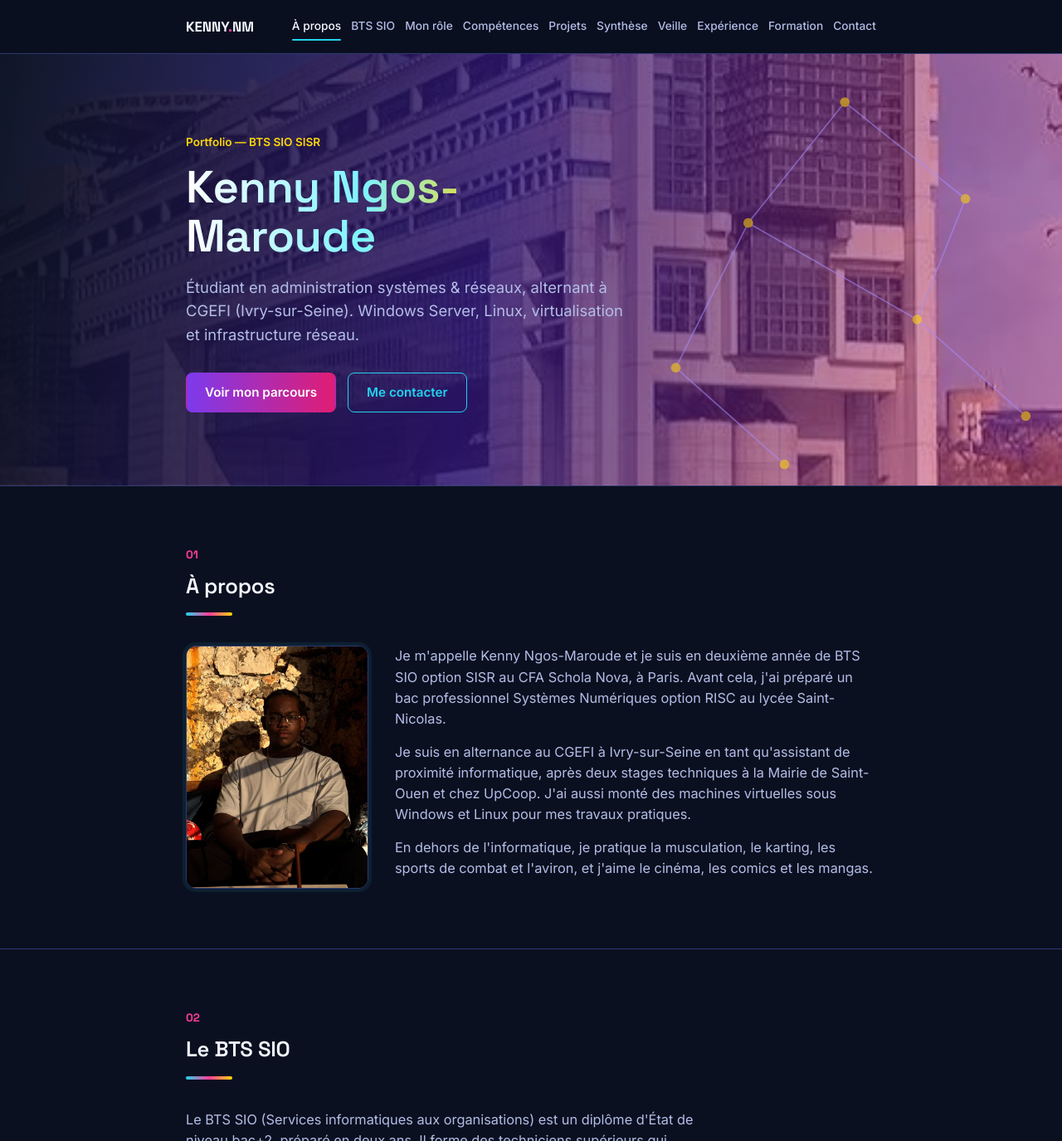
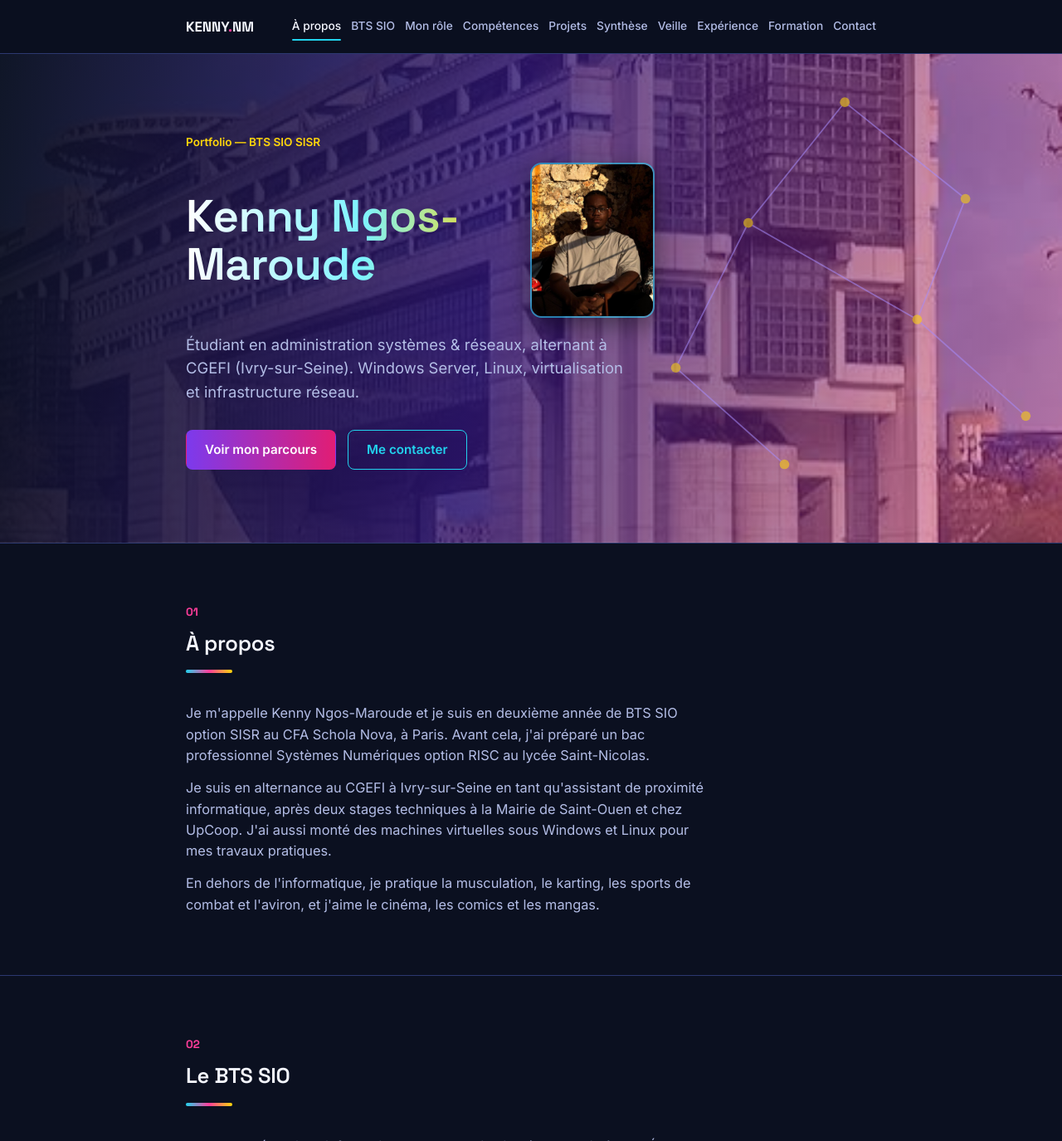
Before and after one commit to Max-thecreator/portfolio-version-final, a plain HTML site: page index.html in a window 1280 px wide. Shown: the top 1375 px of the page at 83% size. Drawn offline with Linux system fonts and the light colour scheme.

Commit message:
Place la photo à côté du nom dans l'en-tête
Co-Authored-By: Claude Opus 5.5 <noreply@anthropic.com>
Claude-Session: https://claude.ai/code/session_01LZrT58SiqQtKYqK9Pj3xgE

```diff
--- a/index.html
+++ b/index.html
@@ -27,10 +27,10 @@
 <style>
   .hero{background-image:linear-gradient(100deg, rgba(11,16,32,0.96) 0%, rgba(48,22,120,0.80) 46%, rgba(255,61,154,0.38) 100%), url('hero-bercy.jpg');}
   @media (max-width:640px){ .hero{background-image:linear-gradient(180deg, rgba(11,16,32,0.90) 0%, rgba(48,22,120,0.78) 100%), url('hero-bercy.jpg');} }
-  .about-grid{display:grid; grid-template-columns:220px 1fr; gap:32px; align-items:start;}
-  .about-photo{margin:0; border-radius:12px; overflow:hidden; border:1px solid var(--line); box-shadow:0 0 0 4px rgba(34,211,238,0.08);}
-  .about-photo img{display:block; width:100%; height:auto; aspect-ratio:3/4; object-fit:cover;}
-  @media (max-width:640px){ .about-grid{grid-template-columns:1fr; gap:22px;} .about-photo{max-width:240px;} }
+  .hero-id{display:flex; align-items:center; gap:28px;}
+  .hero-photo{margin:0; flex:0 0 auto; width:150px; border-radius:14px; overflow:hidden; border:2px solid rgba(34,211,238,0.55); box-shadow:0 10px 30px rgba(0,0,0,0.45);}
+  .hero-photo img{display:block; width:100%; height:auto; aspect-ratio:4/5; object-fit:cover; object-position:center 28%;}
+  @media (max-width:640px){ .hero-id{gap:16px;} .hero-photo{width:96px; border-radius:10px;} }
 </style>
 </head>
 <body>
@@ -79,7 +79,10 @@
   </svg>
   <div class="wrap hero-content">
     <div class="eyebrow">Portfolio — BTS SIO SISR</div>
-    <h1>Kenny Ngos-Maroude</h1>
+    <div class="hero-id">
+      <h1>Kenny Ngos-Maroude</h1>
+      <figure class="hero-photo"><img src="kenny.jpg" alt="Portrait de Kenny Ngos-Maroude" width="720" height="960"></figure>
+    </div>
     <p class="tag">Étudiant en administration systèmes &amp; réseaux, alternant à CGEFI (Ivry-sur-Seine). Windows Server, Linux, virtualisation et infrastructure réseau.</p>
     <div class="hero-actions">
       <a class="btn primary" href="#experience">Voir mon parcours</a>
@@ -91,14 +94,9 @@
 <section id="about">
   <div class="wrap">
     <div class="section-head"><span class="num">01</span><h2>À propos</h2></div>
-    <div class="about-grid">
-    <figure class="about-photo"><img src="kenny.jpg" alt="Portrait de Kenny Ngos-Maroude" width="720" height="960" loading="lazy"></figure>
-    <div class="about-text">
     <p class="lead">Je m'appelle Kenny Ngos-Maroude et je suis en deuxième année de BTS SIO option SISR au CFA Schola Nova, à Paris. Avant cela, j'ai préparé un bac professionnel Systèmes Numériques option RISC au lycée Saint-Nicolas.</p>
     <p class="lead">Je suis en alternance au CGEFI à Ivry-sur-Seine en tant qu'assistant de proximité informatique, après deux stages techniques à la Mairie de Saint-Ouen et chez UpCoop. J'ai aussi monté des machines virtuelles sous Windows et Linux pour mes travaux pratiques.</p>
     <p class="lead">En dehors de l'informatique, je pratique la musculation, le karting, les sports de combat et l'aviron, et j'aime le cinéma, les comics et les mangas.</p>
-    </div>
-    </div>
   </div>
 </section>
 
```
